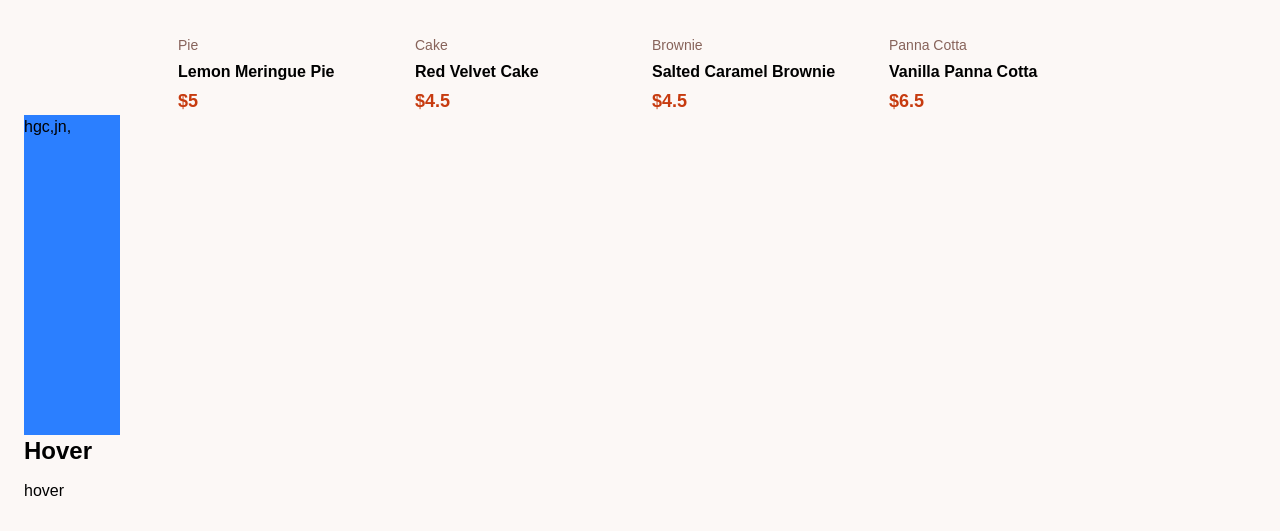
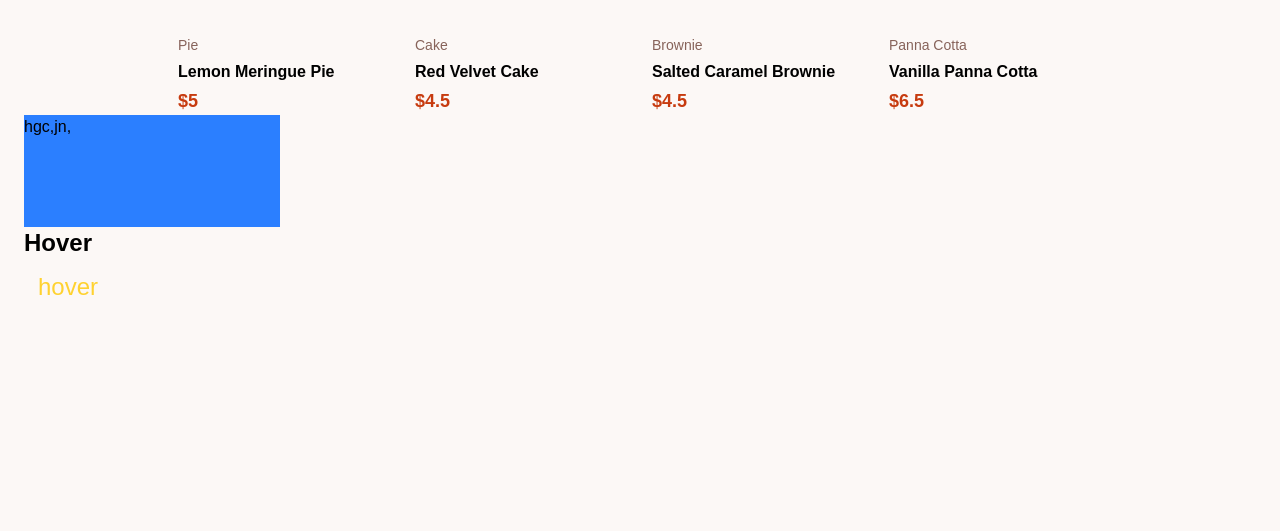
Before and after one commit to athenaa-02/random, a website: page index.html in a window 1280 px wide. Shown: the part 269-800 px from the top of the page. Drawn offline with nearby package versions, Linux system fonts and the light colour scheme; files that its build step writes are made by us from their sources.

```diff
--- a/index.html
+++ b/index.html
@@ -19,13 +19,13 @@
   </div>
 
 </main>
-<section class="w-24 h-80 bg-blue-500 ">
+<section class="w-64 h-28 bg-blue-500 ">
 hgc,jn,
 </section>
 <h1 class="text-2xl font-semibold mb-3">
   Hover
 </h1>
-<h1>hover</h1>
+<h1 class="text-amber-300 text-2xl ml-3.5">hover</h1>
 
 </body>
 </html>
```
Also changed, not shown: 1 other file.
